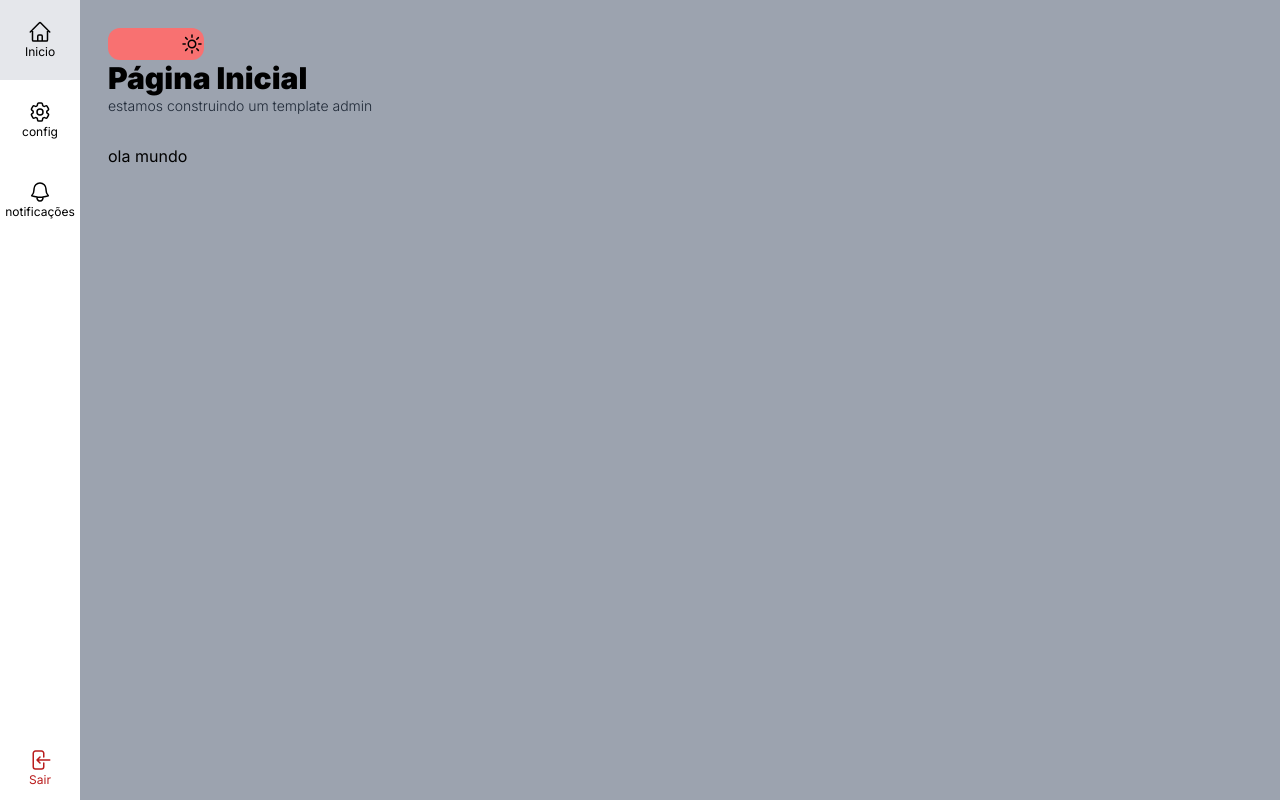
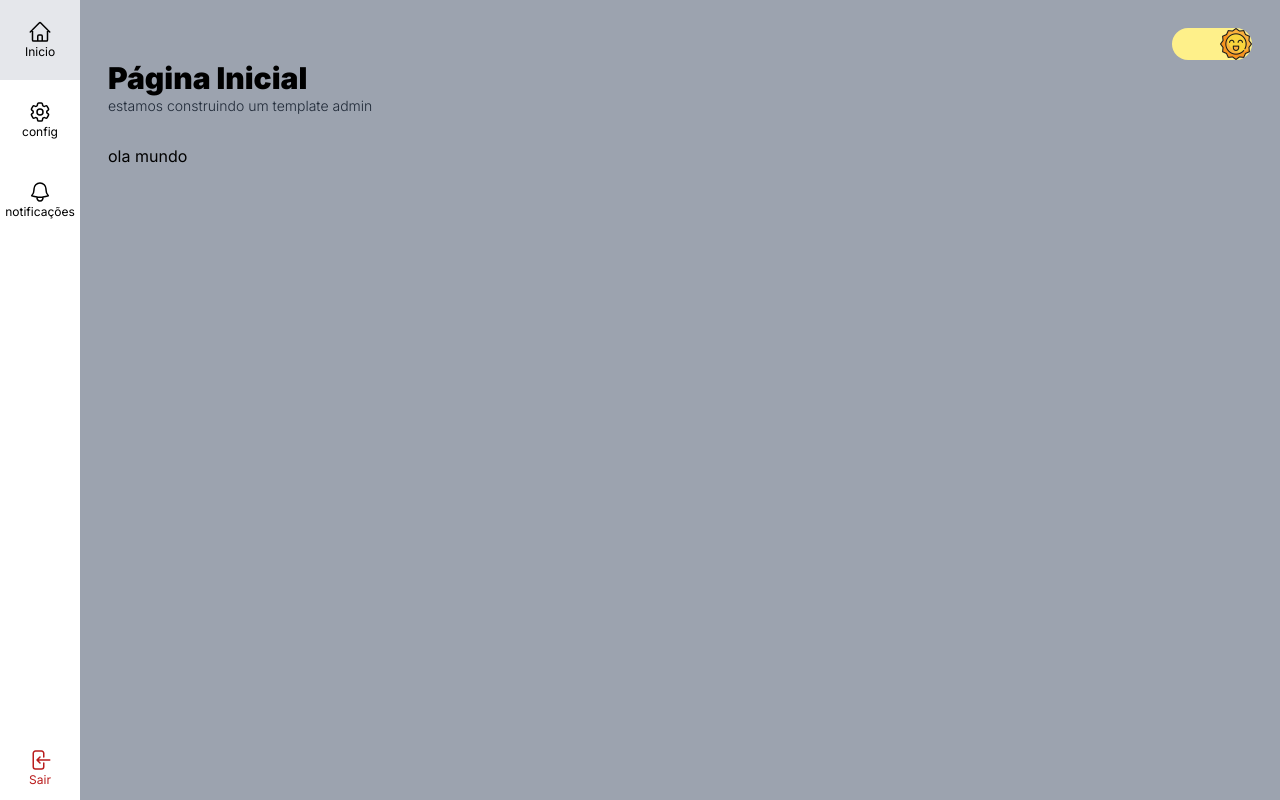
Before and after one commit to CaioLima10/Project, a Next.js app: page / in a window 1280 px wide. Built offline with nearby package versions, Linux system fonts and the light colour scheme.

Commit message:
feat: add svg on toggle

```diff
--- a/src/components/template/ButtonToggleTheme.tsx
+++ b/src/components/template/ButtonToggleTheme.tsx
@@ -1,5 +1,6 @@
-import { Moon, Sun } from "../icons"
-
+import Image from "next/image"
+import Moon from "../../assets/moon.svg"
+import Sun from "../../assets/sun.svg"
 
 interface IButtonToggleThemeProps{
     theme?: string
@@ -9,15 +10,17 @@ interface IButtonToggleThemeProps{
 
 export default function ButtonToggleTheme( props: IButtonToggleThemeProps ) {
   return (
-    <div className={` flex w-24 h-8 rounded-xl bg-red-400 `}>
+    <div className={` flex w-20 h-8 rounded-2xl dark:bg-blue-100/50 bg-yellow-200 cursor-pointer `}
+        onClick={props.toggleTheme}
+    >
         {  props.theme === 'dark' ? (
-        <div className={` flex items-center justify-start w-full  `} onClick={props.toggleTheme}>
-            {Moon}
+        <div className={` flex items-center justify-start bg-slate-300 border-2 border-blue-950 rounded-full  text-zinc-300`} onClick={props.toggleTheme}>
+            <Image src={Moon} alt="Lua"/>
         </div>
         ) : (
-            <div className={` flex items-center justify-end w-full  `} onClick={props.toggleTheme}>
-                {Sun}
-            </div>
+        <div className={` flex items-center justify-end w-full  `} onClick={props.toggleTheme}>
+            <Image src={Sun} alt="Sol"/>
+        </div>
         ) }
     </div>
   )
--- a/src/components/template/Header.tsx
+++ b/src/components/template/Header.tsx
@@ -15,11 +15,13 @@ export default function Header(props : IHeaderProps) {
   const { toggleTheme , theme  } = UseAppData()
 
   return (
-    <div>
+    <div className={` flex flex-col w-full `}>
+      <div className={` flex w-full items-end justify-end `}>
       <ButtonToggleTheme
         theme={theme}
         toggleTheme={toggleTheme}
         />
+      </div>
         <Title title={props.title} subtitle={props.subtitle} />
     </div>
   )
--- a/src/components/template/MenuItem.tsx
+++ b/src/components/template/MenuItem.tsx
@@ -24,7 +24,7 @@ export default function MenuItem(props: IMenuItemProps) {
     )
   }
   return (
-    <li onClick={props.onClick}>
+    <div onClick={props.onClick}>
       { props.url ? (
         <Link href={props.url}
           className={`
@@ -37,6 +37,6 @@ export default function MenuItem(props: IMenuItemProps) {
       ): (
             RenderContentLink()
       ) }
-    </li>
+    </div>
   )
 }
```
Also changed, not shown: src/assets/moon.svg (added), src/assets/sun.svg (added).
